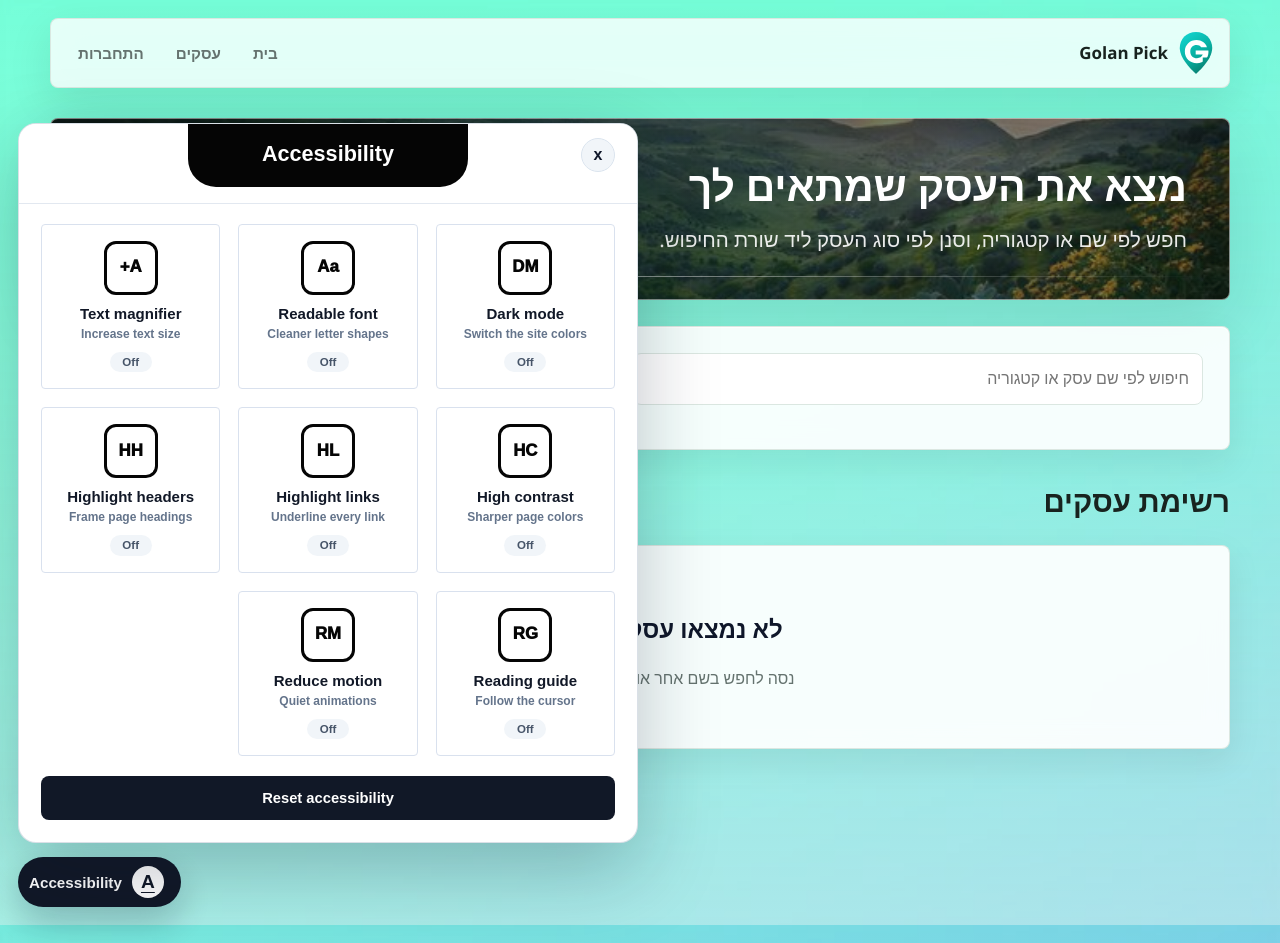
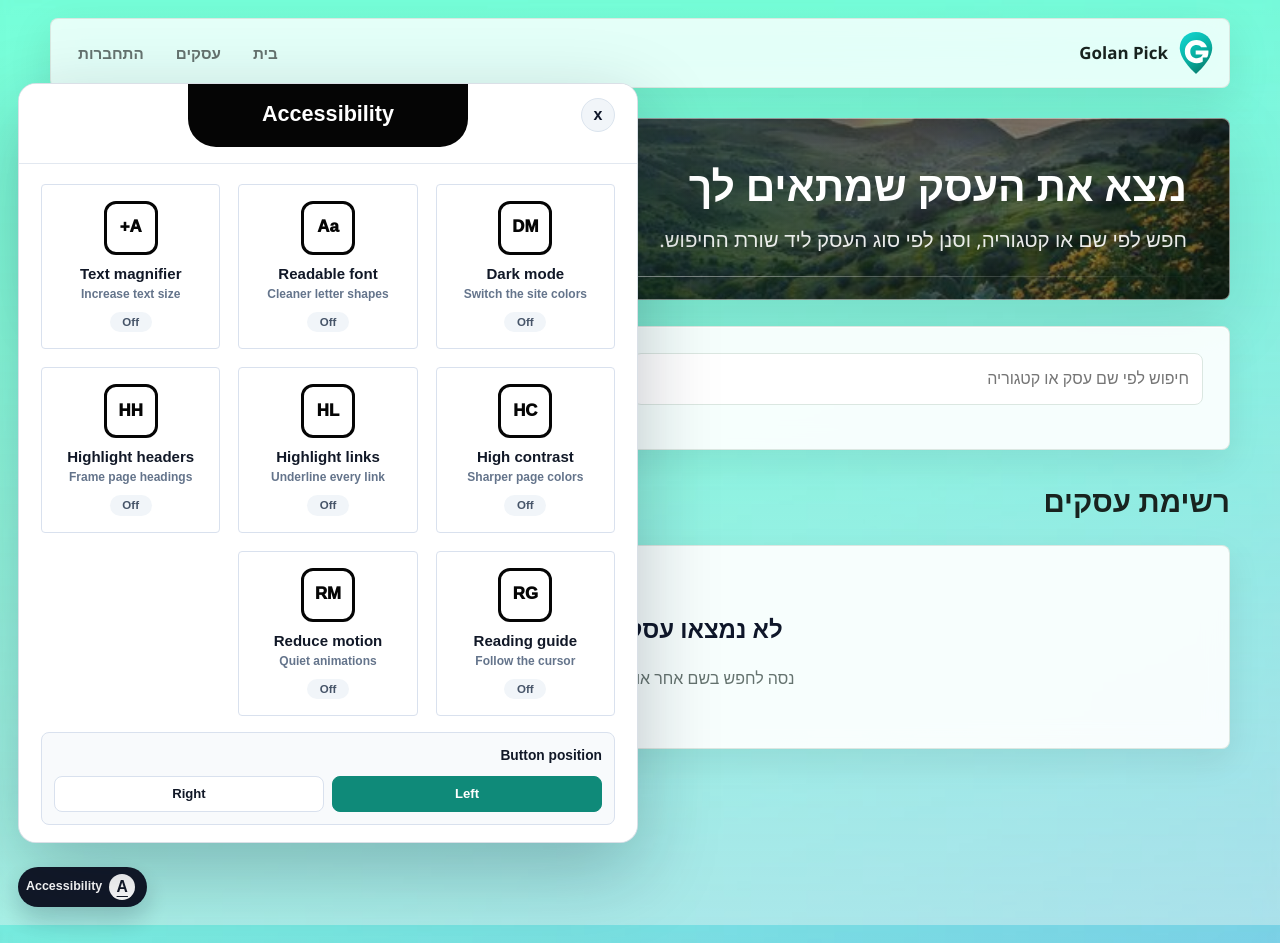
Before and after one commit to hady1012/appointment-app, a Python web app: template templates/pick.html in a window 1280 px wide, after a click that opens the changed part. Run offline with Jinja, Linux system fonts and the light colour scheme; the template is opened without the code that fills it, so the values that code supplies are empty.

Commit message:
Polish accessibility launcher behavior

```diff
--- a/static/js/theme.js
+++ b/static/js/theme.js
@@ -12,7 +12,8 @@
         highlightLinks: false,
         highlightHeadings: false,
         readingGuide: false,
-        reduceMotion: false
+        reduceMotion: false,
+        launcherPosition: 'left'
     };
 
     function readSettings() {
@@ -61,6 +62,17 @@
                 }
             });
         });
+
+        document.querySelectorAll('[data-a11y-position]').forEach((button) => {
+            const enabled = button.dataset.a11yPosition === settings.launcherPosition;
+            button.setAttribute('aria-pressed', enabled ? 'true' : 'false');
+            button.classList.toggle('is-active', enabled);
+        });
+
+        const widget = document.querySelector('[data-accessibility-widget]');
+        if (widget) {
+            widget.dataset.position = settings.launcherPosition || 'left';
+        }
     }
 
     function option(icon, title, setting, detail) {
@@ -108,6 +120,13 @@
             option('HH', 'Highlight headers', 'highlightHeadings', 'Frame page headings'),
             option('RG', 'Reading guide', 'readingGuide', 'Follow the cursor'),
             option('RM', 'Reduce motion', 'reduceMotion', 'Quiet animations'),
+            '</div>',
+            '<div class="accessibility-position" aria-label="Accessibility button position">',
+            '<strong>Button position</strong>',
+            '<div class="accessibility-position-buttons">',
+            '<button type="button" data-a11y-position="left" aria-pressed="true">Left</button>',
+            '<button type="button" data-a11y-position="right" aria-pressed="false">Right</button>',
+            '</div>',
             '</div>',
             '<button type="button" class="accessibility-reset" data-accessibility-reset>Reset accessibility</button>',
             '</section>',
@@ -214,6 +233,15 @@
             });
         });
 
+        document.querySelectorAll('[data-a11y-position]').forEach((button) => {
+            button.addEventListener('click', () => {
+                const next = readSettings();
+                next.launcherPosition = button.dataset.a11yPosition || 'left';
+                saveSettings(next);
+                applySettings(next);
+            });
+        });
+
         document.querySelector('[data-accessibility-reset]')?.addEventListener('click', () => {
             saveSettings({ ...defaults });
             applySettings({ ...defaults });
@@ -239,14 +267,13 @@
         }, { passive: true });
 
         const navbar = document.querySelector('.navbar');
+        if (navbar && window.location.pathname === '/') {
             let lastScrollY = window.scrollY;
             window.addEventListener('scroll', () => {
-            if (!navbar) {
-                return;
-            }
                 const currentScrollY = window.scrollY;
                 navbar.classList.toggle('nav-hidden', currentScrollY > lastScrollY && currentScrollY > 90);
                 lastScrollY = currentScrollY;
             }, { passive: true });
+        }
     });
 })();
--- a/static/style.css
+++ b/static/style.css
@@ -2014,18 +2014,23 @@ textarea {
     font-family: Arial, Helvetica, sans-serif;
 }
 
+.accessibility-widget[data-position="right"] {
+    left: auto;
+    right: 18px;
+}
+
 .accessibility-launcher {
     display: inline-flex;
     align-items: center;
-    gap: 10px;
-    min-height: 48px !important;
-    padding: 8px 16px 8px 10px !important;
+    gap: 7px;
+    min-height: 38px !important;
+    padding: 6px 11px 6px 7px !important;
     border-radius: 999px !important;
     border: 1px solid rgba(15, 23, 42, 0.18) !important;
     background: #111827 !important;
     color: #ffffff !important;
-    box-shadow: 0 16px 36px rgba(15, 23, 42, 0.22) !important;
-    font-size: 0.95rem !important;
+    box-shadow: 0 12px 26px rgba(15, 23, 42, 0.2) !important;
+    font-size: 0.78rem !important;
     font-weight: 800 !important;
     letter-spacing: 0 !important;
 }
@@ -2033,12 +2038,12 @@ textarea {
 .accessibility-launcher span {
     display: grid;
     place-items: center;
-    width: 32px;
-    height: 32px;
+    width: 26px;
+    height: 26px;
     border-radius: 50%;
     background: #ffffff;
     color: #111827;
-    font-size: 1.2rem;
+    font-size: 0.98rem;
     font-weight: 900;
     text-decoration: underline;
     text-underline-offset: 4px;
@@ -2070,6 +2075,11 @@ textarea {
     transform: none !important;
 }
 
+.accessibility-widget[data-position="right"] .accessibility-panel {
+    left: auto;
+    right: 0;
+}
+
 .accessibility-widget.is-open .accessibility-panel {
     display: block;
     opacity: 1 !important;
@@ -2215,6 +2225,47 @@ textarea {
     font-weight: 800 !important;
 }
 
+.accessibility-position {
+    margin-top: 16px;
+    padding: 12px;
+    border: 1px solid #d9e1ee;
+    border-radius: 8px;
+    background: #f8fafc;
+}
+
+.accessibility-position strong {
+    display: block;
+    margin-bottom: 9px;
+    color: #111827;
+    font-size: 0.86rem;
+    font-weight: 850;
+}
+
+.accessibility-position-buttons {
+    display: grid;
+    grid-template-columns: repeat(2, minmax(0, 1fr));
+    gap: 8px;
+}
+
+.accessibility-position-buttons button {
+    min-height: 36px !important;
+    margin: 0 !important;
+    padding: 8px 10px !important;
+    border: 1px solid #d9e1ee !important;
+    border-radius: 8px !important;
+    background: #ffffff !important;
+    color: #111827 !important;
+    box-shadow: none !important;
+    font-size: 0.82rem !important;
+    font-weight: 850 !important;
+}
+
+.accessibility-position-buttons button.is-active {
+    background: #0f8a79 !important;
+    border-color: #0f8a79 !important;
+    color: #ffffff !important;
+}
+
 .accessibility-reading-guide {
     position: fixed;
     left: 0;
@@ -2353,6 +2404,21 @@ textarea {
     color: #d8fff7 !important;
 }
 
+[data-theme="dark"] .accessibility-position {
+    background: #17211f;
+    border-color: rgba(148, 163, 184, 0.32);
+}
+
+[data-theme="dark"] .accessibility-position strong {
+    color: #f8fafc;
+}
+
+[data-theme="dark"] .accessibility-position-buttons button {
+    background: #101816 !important;
+    color: #f8fafc !important;
+    border-color: rgba(148, 163, 184, 0.32) !important;
+}
+
 @media (min-width: 769px) and (max-width: 1440px) {
     body {
         font-size: 16px !important;
@@ -2387,8 +2453,13 @@ textarea {
 @media (max-width: 720px) {
     .accessibility-widget {
         left: 12px;
+        right: auto;
+        bottom: 12px;
+    }
+
+    .accessibility-widget[data-position="right"] {
+        left: auto;
         right: 12px;
-        bottom: 12px;
     }
 
     .accessibility-launcher {
@@ -2400,6 +2471,11 @@ textarea {
         bottom: 62px;
         width: calc(100vw - 24px);
         padding: 0 14px 16px;
+    }
+
+    .accessibility-widget[data-position="right"] .accessibility-panel {
+        left: auto;
+        right: 0;
     }
 
     .accessibility-panel-title {
```
Lines whose indentation alone changed are shown as unchanged.
